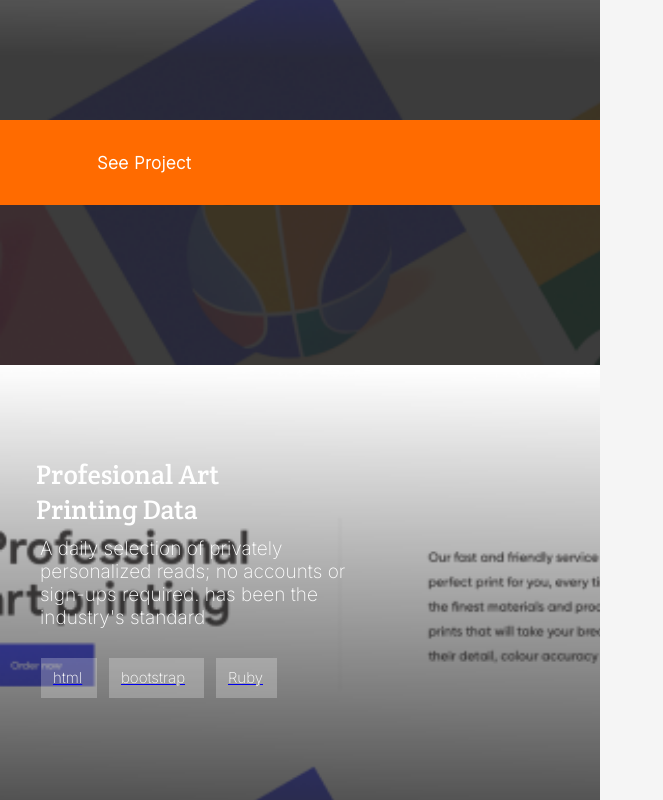
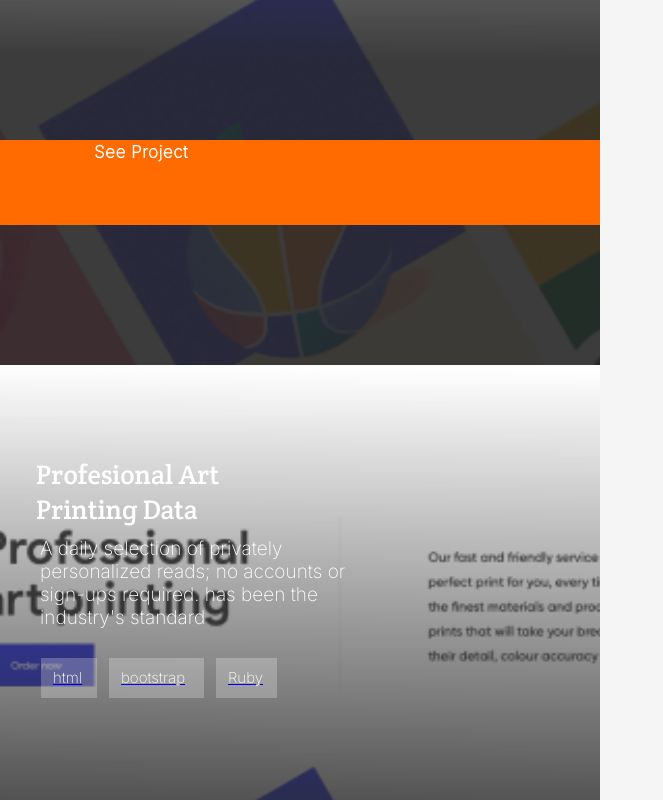
Before and after one commit to azeezumoru/abdul-portfolio, a website: page index.html in a window 1280 px wide. Shown: the part 1991-2791 px from the top of the page, without its empty margins (0-663 px from the left). Drawn offline with Linux system fonts and the light colour scheme.

Commit message:
finished fishing the linters error

```diff
--- a/style.css
+++ b/style.css
@@ -174,7 +174,7 @@ hr {
   margin-top: 24px;
 }
 
-.project-heading img{
+.project-heading img {
   margin-left: 40px;
   width: auto;
 }
@@ -222,10 +222,10 @@ hr {
 }
 
 .projects-list {
-    display: flex;
-    flex-direction: row;
-    align-items: center;
-    align-content: space-between;
+  display: flex;
+  flex-direction: row;
+  align-items: center;
+  align-content: space-between;
 }
 
 .project-lists ul {
@@ -280,47 +280,34 @@ hr {
   margin: 12px;
 }
 
-.project-list {
-  display: flex;
+.project-lists link {
   align-items: center;
   text-align: center;
   background-color: #ff6b00;
   width: 100%;
-  height: 48px;
-  left: 0;
-  top: 0;
+  height: 148px;
 }
-
-/* .enable {
-  height: 100px;
-  width: auto;
-  background-size: cover;
-} */
 
 .project-list {
   align-items: center;
   background-color: #ff6b00;
   width: 100%;
   height: 85px;
-  left: 0;
-  top: 0;
-  bottom: 0;
-  margin-top: 200px;
+  margin-top: 220px;
 }
 
 .project-list a {
   width: 100px;
   height: 24px;
-  font-family: 'Inter';
+  font-family: 'Inter', serif;
   font-style: normal;
   font-weight: 700;
   font-size: 17px;
   line-height: 24px;
   letter-spacing: 0.03em;
-  color: #FFFFFF;
+  color: #fff;
   margin-left: 94px;
   text-decoration: none;
-
 }
 
 .about-sec {
```
